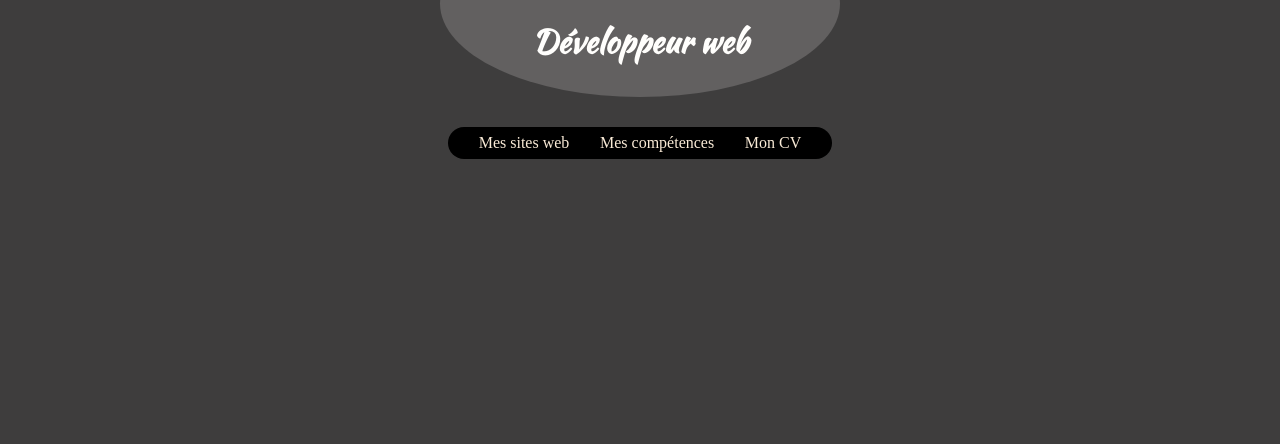
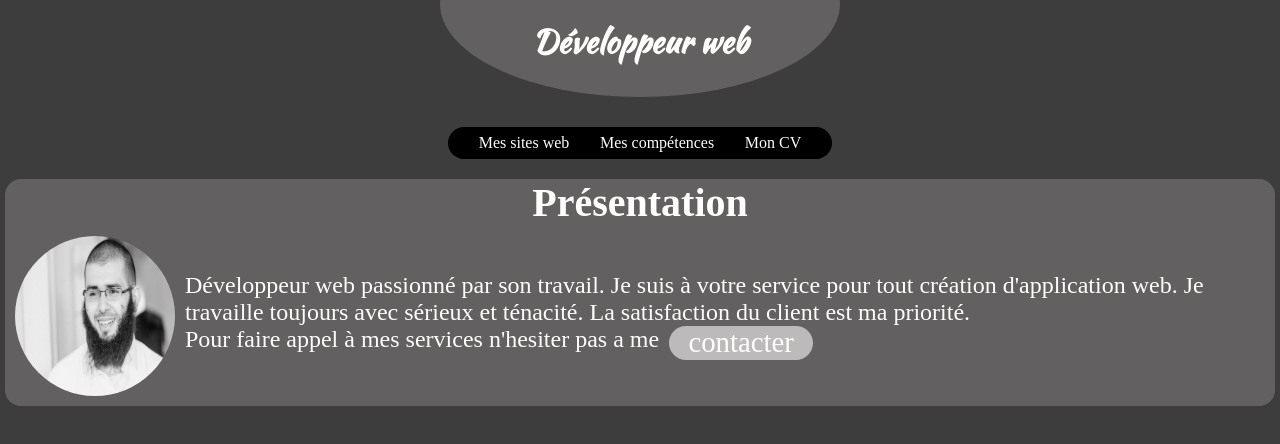
Before and after one commit to sami081/samimakhloufi, a website: page index.html in a window 1280 px wide. Shown: the part 90-534 px from the top of the page. Drawn offline with Linux system fonts and the light colour scheme.

Commit message:
added presentation

```diff
--- a/index.html
+++ b/index.html
@@ -30,6 +30,20 @@
       </ul>
     </nav>
 
-    <footer></footer>
+    <section class="presentation-section">
+      <h2>Présentation</h2>
+      <div class="presentation-div">
+    <img src="./ressources/img/moi.jpeg" alt="moi" class="photo">
+    <div class="presentation-information">
+      <p>
+        Développeur web passionné par son travail. Je suis à votre service pour tout création d'application web. Je travaille toujours avec sérieux et ténacité. La satisfaction du client est ma priorité.</p> <p> Pour faire appel à mes services n'hesiter pas a me <a href="" class="contact">contacter</a></p>
+      </p>
+      </div>
+      </div>
+    </section>
+
+    <footer>
+
+    </footer>
   </body>
 </html>
--- a/sass/bases/base.scss
+++ b/sass/bases/base.scss
@@ -18,5 +18,9 @@ li {
 }
 a {
   text-decoration: none;
-  color:antiquewhite
+  color: rgb(255, 254, 252);
 }
+h2 {
+  margin: 0;
+  font-size: 2.5em;
+}
--- /dev/null
+++ b/sass/components/button.scss
@@ -0,0 +1,17 @@
+.contact {
+ background: rgb(188, 186, 186);
+ font-size: 1.2em;
+ border-radius: 1em;
+ width: 5em;
+ height: 1.2em;
+  display: flex;
+ justify-content: center;
+ align-items: center;
+ margin-left: 10px;
+
+  &:hover{
+background: rgb(174, 157, 157);
+color: aqua;
+transition:ease-in-out 1.5s
+  }
+}
--- a/sass/components/images.scss
+++ b/sass/components/images.scss
@@ -2,3 +2,8 @@
   width: 2em;
   height: 2em;
 }
+.photo {
+  width: 10em;
+  height:10em;
+  border-radius: 5em;
+}
--- a/sass/main.scss
+++ b/sass/main.scss
@@ -2,3 +2,5 @@
 @import './components/images.scss';
 @import './bases/header.scss';
 @import './bases/nav.scss';
+@import './pages/presentation-section.scss';
+@import './components/button.scss';
--- /dev/null
+++ b/sass/pages/presentation-section.scss
@@ -0,0 +1,39 @@
+.presentation-section {
+
+  background: rgb(98, 96, 96);
+  display: flex;
+  justify-content: center;
+  border-radius: 1em;
+ margin: 20px 5px 20px 5px ;
+ color: rgb(255, 254, 252);
+ flex-direction: column;
+ align-items: center;
+ .presentation-div{
+   display: flex;
+
+  //  width: 40%;
+   justify-content: space-around;
+   margin: 10px;
+   align-items: center;
+  h2{
+    text-align: center;
+    font-size: 4em;
+
+  }
+  .presentation-information{
+    padding-left: 10px;
+    display: flex;
+    flex-direction: column;
+    p{
+      margin: 0;
+    margin-right: 10px;
+    // padding: 10px;
+    font-size: 1.5em;
+     display: flex;
+
+  }}
+
+
+
+  }
+}
```
Also changed, not shown: ressources/img/moi.jpeg (added), styles.css, 1 other file.
